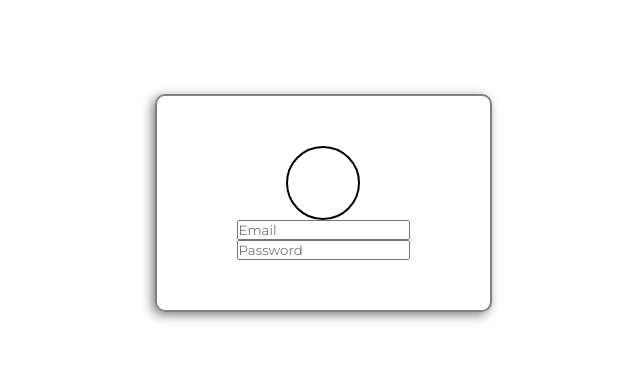
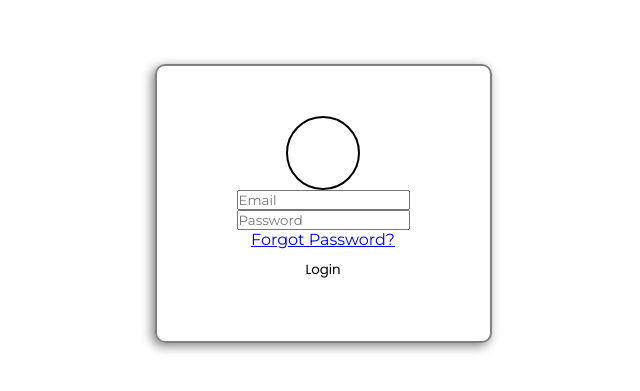
Before and after one commit to Harey112/bisu-hrms, a React (Vite) app: page / in a window 1280 px wide. Shown: the part 197-588 px from the top of the page, without its empty margins (317-957 px from the left). Built offline with nearby package versions, Linux system fonts and the light colour scheme.

Commit message:
Yet another unfinished commit

```diff
--- a/src/components/User/Login.jsx
+++ b/src/components/User/Login.jsx
@@ -5,6 +5,8 @@ function Login(){
             <div id="login_main_logo"></div>
             <input type="email" name="email" id="login_email_input" placeholder="Email"/>
             <input type="password" name="password" id="login_email_input" placeholder="Password"/>
+            <a href="#">Forgot Password?</a>
+            <button>Login</button>
         </div>
     </div>
     </>
```
